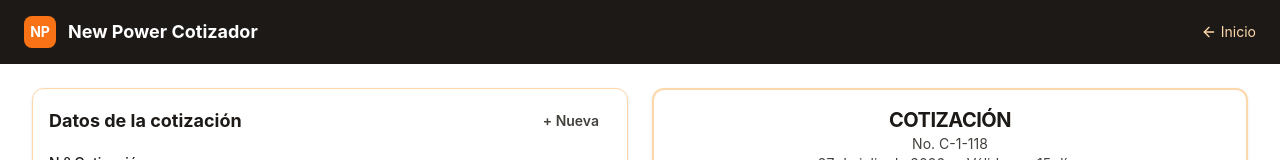
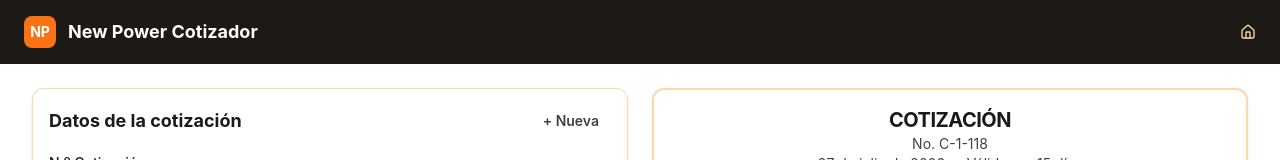
Before and after one commit to eduardoospino5562001/new-power-cotizador, a React (Vite) app: page / in a window 1280 px wide. Both pictures are taken after a click on the button 466 px from the left and 356 px from the top of the page. Shown: the top 160 px of the page. Built offline with nearby package versions, Linux system fonts and the light colour scheme; what @react-pdf/renderer would draw is missing.

Commit message:
fix: icono Home en navegacion, boton Agregar grupo al final de grupos

```diff
--- a/src/App.tsx
+++ b/src/App.tsx
@@ -1,7 +1,7 @@
 import { useState, useEffect, useCallback } from 'react'
 import { Header, Footer, PageContainer } from '@/components/layout'
 import { Button, Card } from '@/components/ui'
-import { FileText, Receipt, ArrowLeft } from 'lucide-react'
+import { FileText, Receipt, Home } from 'lucide-react'
 
 import { useQuoteForm } from '@/features/quote/hooks/useQuoteForm'
 import { useGeneratePdf } from '@/features/quote/hooks/useGeneratePdf'
@@ -103,7 +103,7 @@ function App() {
     <>
       <Header>
         <button onClick={irAHome} className="flex items-center gap-1 text-sm text-brand-orange-light hover:text-white transition-colors">
-          <ArrowLeft size={16} /> Inicio
+          <Home size={16} />
         </button>
       </Header>
 
--- a/src/features/report/components/ReportForm.tsx
+++ b/src/features/report/components/ReportForm.tsx
@@ -35,12 +35,7 @@ export function ReportForm({ form }: ReportFormProps) {
       </Card>
 
       <div>
-        <div className="flex items-center justify-between mb-4">
-          <h2 className="text-lg font-bold text-brand-dark">Registro Fotográfico</h2>
-          <Button type="button" variant="secondary" size="sm" onClick={addGrupo}>
-            <Plus size={16} className="mr-1" /> Agregar grupo de fotos
-          </Button>
-        </div>
+        <h2 className="text-lg font-bold text-brand-dark mb-4">Registro Fotográfico</h2>
 
         <div className="space-y-4">
           {grupos.length === 0 && (
@@ -62,6 +57,12 @@ export function ReportForm({ form }: ReportFormProps) {
               isLast={index === grupos.length - 1}
             />
           ))}
+
+          <div className="flex justify-center pt-2">
+            <Button type="button" variant="secondary" size="sm" onClick={addGrupo}>
+              <Plus size={16} className="mr-1" /> Agregar grupo de fotos
+            </Button>
+          </div>
         </div>
       </div>
 
```
